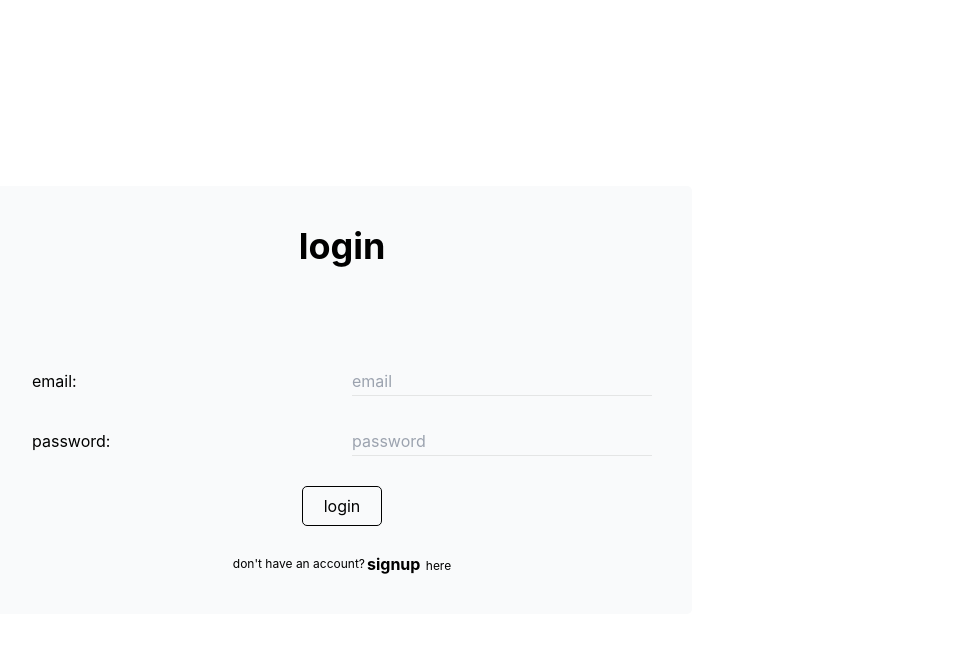
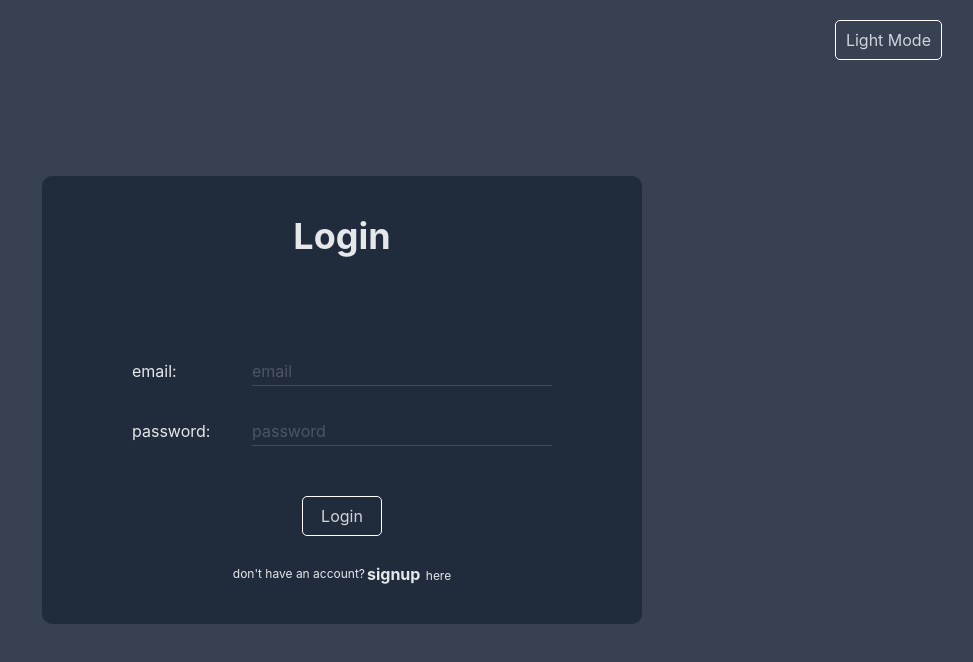
Before and after one commit to SajjadMashhadi/property-sale, a React (Vite) app: page /login in a window 1280 px wide. Shown: the top 662 px of the page, without its empty margins (298-1271 px from the left). Built offline with nearby package versions, Linux system fonts and the light colour scheme.

Commit message:
add dark theme for the whole app, change the style of House components to card shape

```diff
--- a/data/db.json
+++ b/data/db.json
@@ -22,16 +22,6 @@
     }
   ],
   "houses": [
-    {
-      "address": "Yellow Zone, Deal Porters Way, Surrey Quays, Rotherhithe, London Borough of Southwark, London, Greater London, England, SE16 2UF, United Kingdom",
-      "description": "some where",
-      "phone": "412432",
-      "position": {
-        "lat": 51.49406011078824,
-        "lng": -0.04772186279296876
-      },
-      "id": 10
-    },
     {
       "address": "Bupa Health Centre, Basinghall Street, Cheap, City of London, Greater London, England, EC2V 5AG, United Kingdom",
       "description": "fsadfsdaf",
@@ -74,26 +64,6 @@
       "id": 14
     },
     {
-      "address": "Vital Ingredient, Cullum Street, Cornhill, City of London, Greater London, England, EC3M 7JJ, United Kingdom",
-      "description": "okokok",
-      "phone": "978978",
-      "position": {
-        "lat": 51.51190484980004,
-        "lng": -0.08222579956054689
-      },
-      "id": 18
-    },
-    {
-      "address": "Eastwell House, Manciple Street, Bermondsey Village, The Borough, London Borough of Southwark, London, Greater London, England, SE1 4AP, United Kingdom",
-      "description": "dsafsdf",
-      "phone": "4312412",
-      "position": {
-        "lat": 51.49844180169361,
-        "lng": -0.0872039794921875
-      },
-      "id": 19
-    },
-    {
       "address": "Bermondsey Village, The Borough, London Borough of Southwark, London, Greater London, England, SE1 2AP, United Kingdom",
       "description": "fdasf",
       "phone": "4312421",
@@ -102,6 +72,16 @@
         "lng": -0.08022729685314367
       },
       "id": 20
+    },
+    {
+      "address": "Dockside Vaults, East Smithfield, Wapping, London Borough of Tower Hamlets, London, Greater London, England, E1W 1AT, United Kingdom",
+      "description": "fsafsdf",
+      "phone": "544325432",
+      "position": {
+        "lat": 51.50767403407928,
+        "lng": -0.07123947143554689
+      },
+      "id": 21
     }
   ]
 }
--- a/src/components/button.tsx
+++ b/src/components/button.tsx
@@ -8,7 +8,7 @@ export default function Button({
   return (
     <button
       onClick={onClick ? () => onClick() : undefined}
-      className="min-w-[80px] w-full sm:w-fit px-[10px] h-[40px] text-center rounded-[5px] border-solid border-black border-[1px] hover:bg-black hover:text-white dark:border-white dark:hover:bg-white dark:hover:text-black "
+      className="min-w-[80px] w-full sm:w-fit px-[10px] capitalize h-[40px] text-center rounded-[5px] border-solid border-gray-600 border-[1px] hover:bg-gray-600 hover:text-white dark:border-white text-gray-600 dark:text-gray-300 dark:hover:bg-white dark:hover:text-black "
       type="submit"
     >
       {text}
--- a/src/components/houseCard.tsx
+++ b/src/components/houseCard.tsx
@@ -9,12 +9,12 @@ export default function HouseCard({
 }) {
   return (
     <Link
-      className="w-full min-h-[60px] h-fit dark:bg-gray-700 bg-gray-50 flex items-center p-[10px] rounded-[5px]"
+      className="w-full md:w-[250px] lg:w-[250px] 2xl:w-[300px]  xl:w-[250px] border-2 border-solid border-[#f8f8f8] text-gray-600   h-[200px] dark:border-none hover:border-[#f2f2f2]  dark:bg-gray-700 dark:hover:bg-[#2e3441] bg-gray-50 flex justify-between p-[10px] rounded-[5px]"
       to={`/houses/${id}`}
     >
       <div>
-        <span className="font-bold dark:text-white">Address: </span>
-        {address}
+        <span className="font-bold dark:text-gray-400 ">Address: </span>
+        <span className="dark:text-gray-100">{address}</span>
       </div>
     </Link>
   );
--- a/src/components/houses.tsx
+++ b/src/components/houses.tsx
@@ -11,14 +11,14 @@ interface house {
   description: string;
 }
 
-const limit = 7;
+const limit = 6;
 
 export default function Houses() {
   const [page, setPage] = useState<number>(1);
 
   const { data: houses, dataLength, isPending, error } = useHouses(page, limit);
 
-  const totalPages = Math.ceil(dataLength / limit);
+  const totalPages = dataLength ? Math.ceil(dataLength / limit) : 1;
 
   const handleNextPage = () => {
     if (page < totalPages) {
@@ -45,11 +45,11 @@ export default function Houses() {
 
   if (houses) {
     return (
-      <div className="  w-full lg:w-3/4 min-h-screen overflow-auto flex flex-col justify-between gap-[20px] py-[20px] px-[10px] sm:p-[50px]">
+      <div className="  w-full lg:w-3/4 sm:items-center min-h-screen overflow-auto flex flex-col justify-between gap-[20px] py-[20px] px-[10px] sm:p-[50px]">
         <h1 className="m-y-[10px] text-xl font-bold text-center lg:hidden">
           Houses
         </h1>
-        <div className=" flex flex-col gap-[20px]  ">
+        <div className=" w-full md:w-[600px] lg:w-[650px] xl:w-[850px] 2xl:w-[1000px] flex flex-row flex-wrap gap-[20px] px-[30px] pt-[50px]  ">
           {houses.map((house: house) => (
             <HouseCard key={house.id} address={house.address} id={house.id} />
           ))}
--- a/src/components/sidebar.tsx
+++ b/src/components/sidebar.tsx
@@ -85,7 +85,6 @@ export default function Sidebar() {
         </div>
         <hr className="border-gray-300 dark:border-gray-500 my-[20px]" />
         <div className="flex flex-col gap-[20px] items-center mt-[20px]">
-          <ThemeSwitch />
           <Button
             text="log out"
             onClick={() => {
--- a/src/components/signup.tsx
+++ b/src/components/signup.tsx
@@ -18,7 +18,7 @@ export default function Signup({ registerType }: { registerType: string }) {
   });
   const [errorMessage, setErrorMessage] = useState<string | null>(null);
 
-  const [token, setToken] = useLocalStorage("token", null);
+  const [, setToken] = useLocalStorage("token", null);
 
   function handleSubmit(e: React.FormEvent<HTMLFormElement>) {
     e.preventDefault();
@@ -59,15 +59,17 @@ export default function Signup({ registerType }: { registerType: string }) {
 
   return (
     <div className="w-full h-screen flex flex-col justify-center justify-items-center items-center dark:bg-gray-700">
-      <div className=" 0 w-[400px] sm:w-[500px] md:w-[700px] flex flex-col gap-[50px] bg-gray-50 p-[40px] border-none rounded-[5px]">
-        <h1 className="text-4xl  font-bold text-center">{registerType}</h1>
+      <div className=" 0 w-[350px] sm:w-[500px] md:w-[600px] flex flex-col gap-[50px] bg-gray-50 dark:bg-[#202c3c] text-gray-600 dark:text-gray-200 p-[40px]  border-none rounded-[10px]">
+        <h1 className="text-4xl  font-bold text-center capitalize">
+          {registerType}
+        </h1>
 
         <div className="text-red-600 text-[12px] leading-[0] text-center">
           {errorMessage ? errorMessage + "!" : ""}
         </div>
 
         <form
-          className="flex flex-col gap-[30px]"
+          className="flex flex-col gap-[30px] lg:px-[50px]"
           onSubmit={(e) => handleSubmit(e)}
         >
           <Input
@@ -83,7 +85,7 @@ export default function Signup({ registerType }: { registerType: string }) {
             handleChange={handleChange}
           />
 
-          <div className="flex flex-row justify-center">
+          <div className="flex flex-row justify-center mt-[20px]">
             <Button text={registerType} />
           </div>
           <div className="w-full text-xs flex justify-center">
--- a/src/components/themeSwitch.tsx
+++ b/src/components/themeSwitch.tsx
@@ -15,9 +15,11 @@ export default function ThemeSwitch() {
   };
 
   return (
-    <Button
-      text={`${theme === "light" ? "dark" : "light"} mode`}
-      onClick={handleToggle}
-    />
+    <div className="absolute top-[20px] right-[40px]">
+      <Button
+        text={`${theme === "light" ? "dark" : "light"} mode`}
+        onClick={handleToggle}
+      />
+    </div>
   );
 }
--- a/src/main.tsx
+++ b/src/main.tsx
@@ -8,6 +8,7 @@ import House from "./components/house.tsx";
 import Signup from "./components/signup.tsx";
 import AddHouse from "./components/addHouse.tsx";
 import ProtectedRoute from "./components/protectedRoute.tsx";
+import ThemeSwitch from "./components/themeSwitch.tsx";
 
 const router = createBrowserRouter([
   {
@@ -47,6 +48,7 @@ const router = createBrowserRouter([
 
 createRoot(document.getElementById("root")!).render(
   <StrictMode>
+    <ThemeSwitch />
     <RouterProvider router={router} />
   </StrictMode>
 );
```
